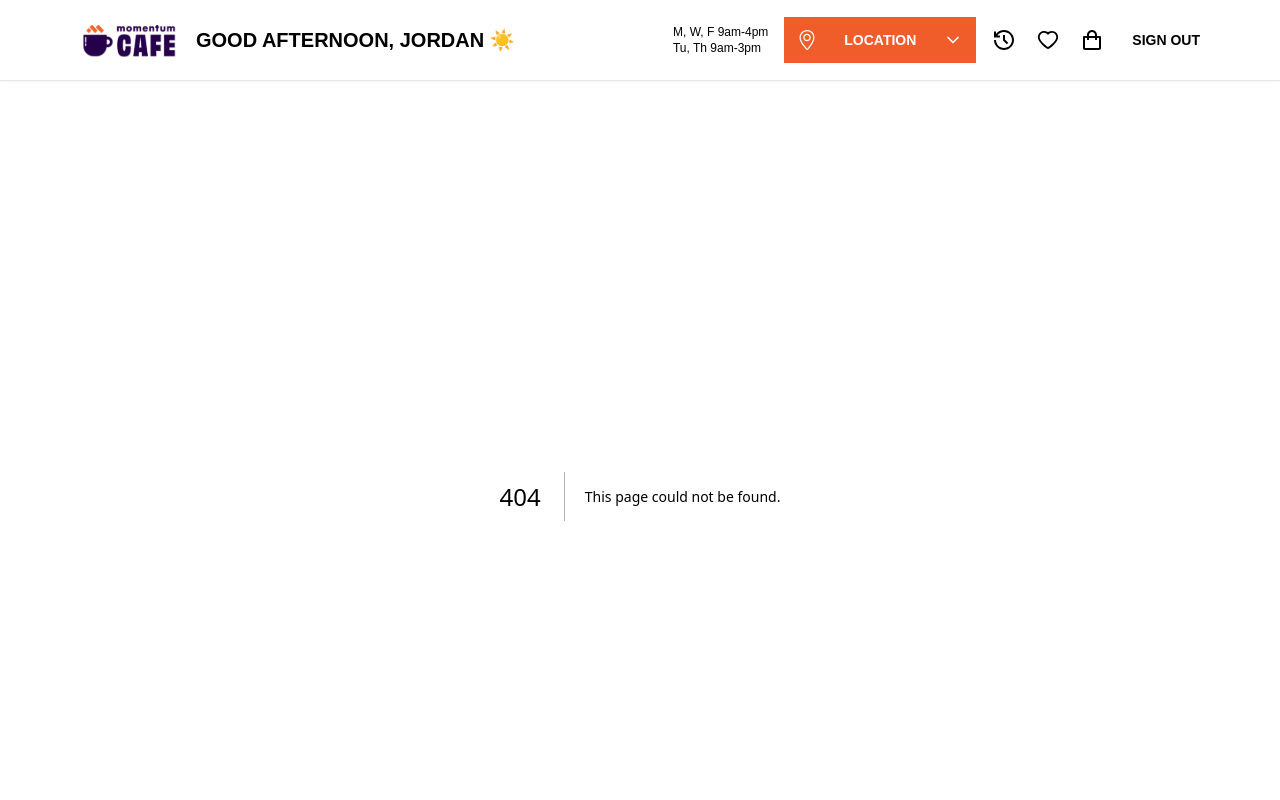
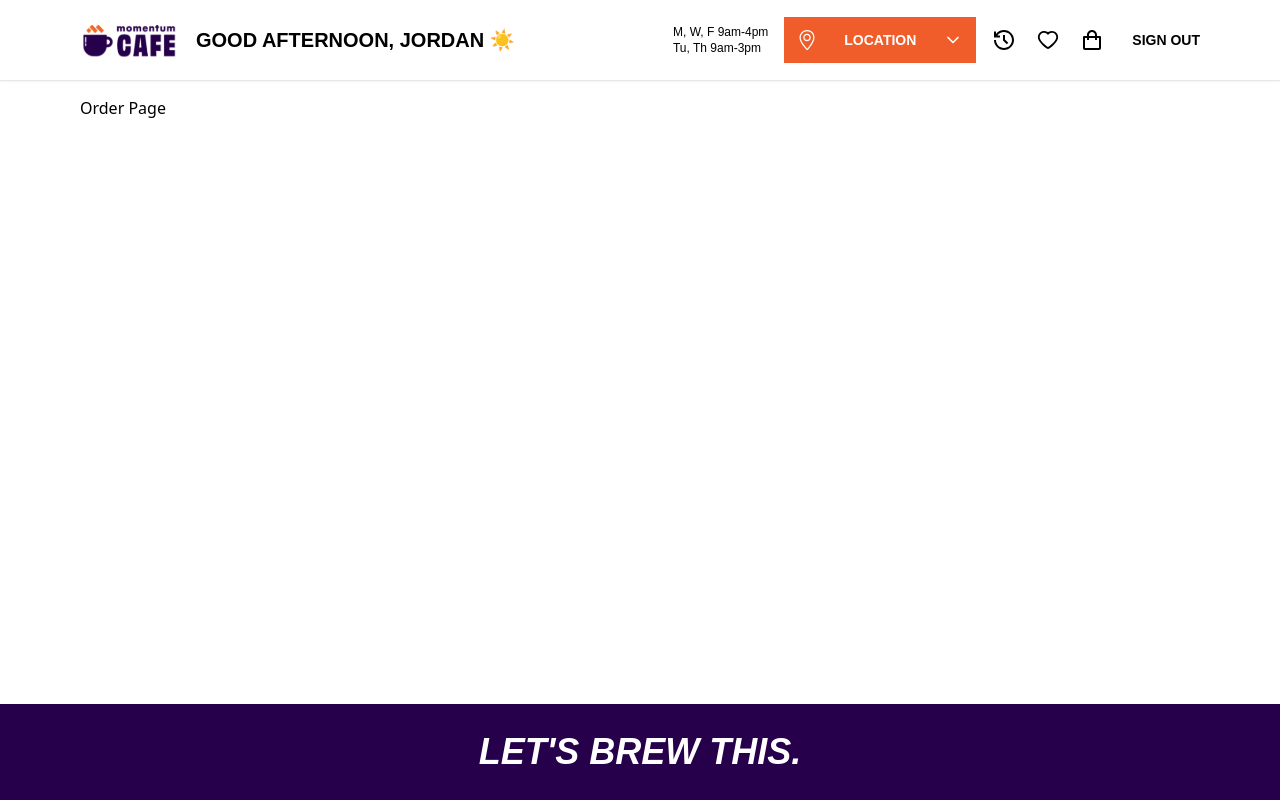
Before and after one commit to interactivejo/momentum-coffee-app, a Next.js app in the folder coffee-app/: page /order in a window 1280 px wide. Before the commit this address had no page. Shown: the top 800 px of the page. Built offline with nearby package versions, Linux system fonts and the light colour scheme; a web font is replaced by a local one.

Commit message:
added link to logo

```diff
--- a/coffee-app/app/components/ui/Logo.tsx
+++ b/coffee-app/app/components/ui/Logo.tsx
@@ -2,19 +2,23 @@
 import React from 'react'
 import Image from 'next/image'
 import { useRouter } from 'next/navigation';
+import Link from 'next/link';
 
 const Logo = () => {
     const router = useRouter()
 
 
     return (
-        <Image
+        <Link href='/'>
+            <Image
             src='/images/logo.svg'
             alt='Momentum Coffee Logo'
             className='cursor-pointer'
             height="100"
             width="100"
         />
+        </Link>
+
     )
 }
 
--- /dev/null
+++ b/coffee-app/app/order/page.tsx
@@ -0,0 +1,14 @@
+import React from 'react'
+import Container from '../components/layout/Container'
+
+const OrderPage = () => {
+  return (
+    <div>
+        <Container>
+          <h1>Order Page</h1>
+        </Container>
+    </div>
+  )
+}
+
+export default OrderPage
```
